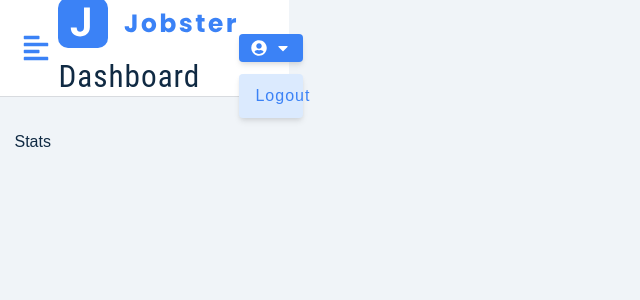
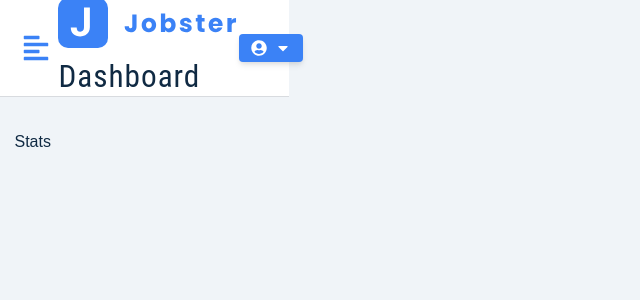
Before and after one commit to AlexBachurin/Job-tracker, a React (Create React App) app: page / in a window 1280 px wide. Shown: the top 300 px of the page, without its empty margins (0-640 px from the left). Built offline with nearby package versions, Linux system fonts and the light colour scheme.

Commit message:
dropdown functionality

```diff
--- a/src/components/Navbar.js
+++ b/src/components/Navbar.js
@@ -7,6 +7,12 @@ import { toggleSidebar } from "../features/user/userSlice";
 const Navbar = () => {
 	const { user } = useSelector((store) => store.user);
 	const dispatch = useDispatch();
+
+	const [isDropdownOpen, setIsDropdownOpen] = useState(false);
+
+	const toggleDropdown = () => {
+		setIsDropdownOpen(!isDropdownOpen);
+	};
 
 	return (
 		<Wrapper>
@@ -22,18 +28,17 @@ const Navbar = () => {
 					<h3 className="logo-text">dashboard</h3>
 				</div>
 				<div className="btn-container">
-					<button
-						className="btn"
-						onClick={() => console.log("toggle dropdown")}
-					>
+					<button className="btn" onClick={() => toggleDropdown()}>
 						<FaUserCircle />
 						{user?.name}
 						<FaCaretDown />
 					</button>
-					<div className="dropdown show-dropdown">
+					<div
+						className={`dropdown ${isDropdownOpen ? "show-dropdown" : null}`}
+					>
 						<button
 							className="dropdown-btn"
-							onClick={() => console.log("logout user")}
+							onClick={() => console.log("logot")}
 						>
 							logout
 						</button>
```
